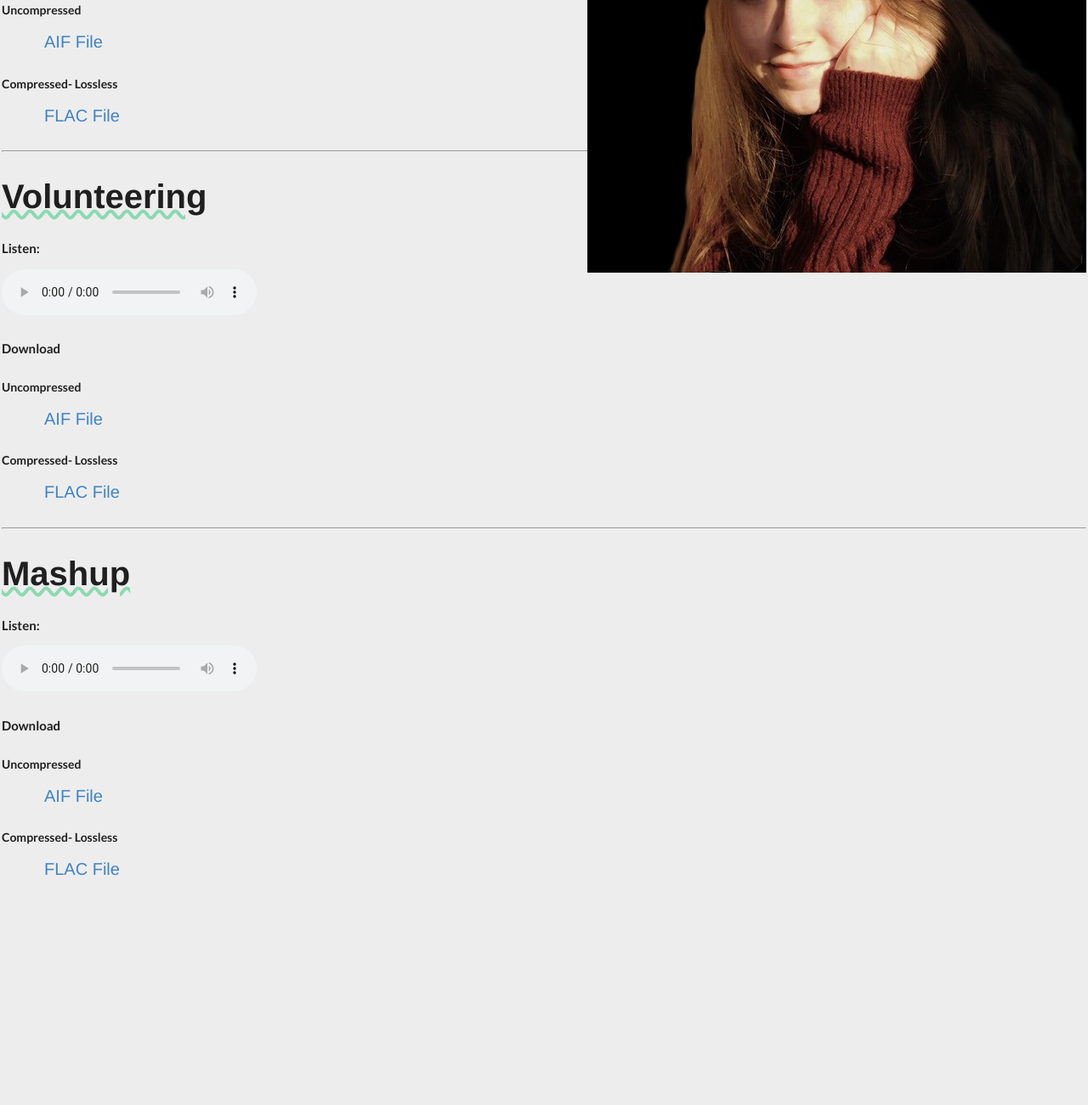
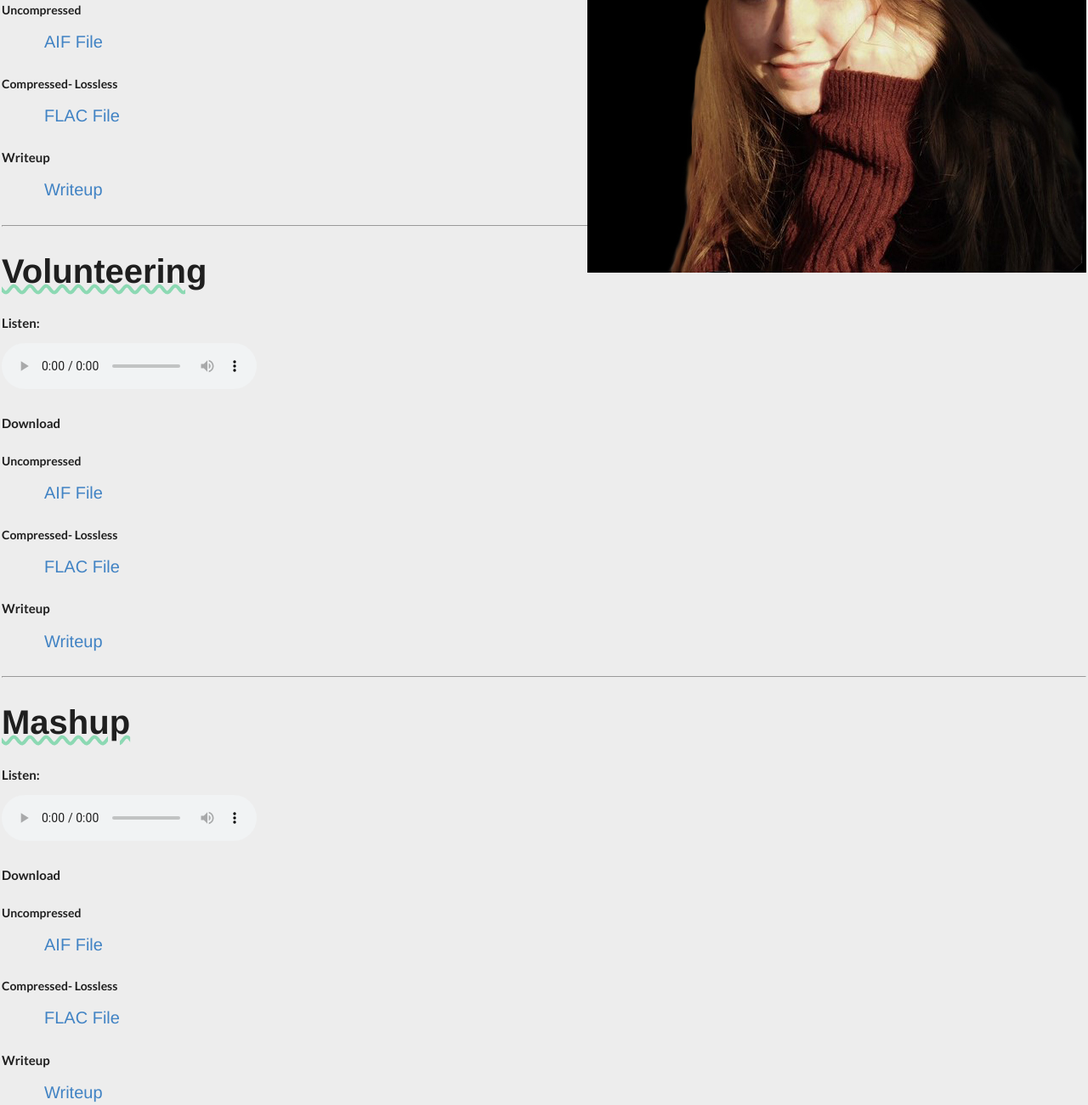
Before and after one commit to Ciara-Martin/ciara-martin.github.io, a plain HTML site: page audio.html in a window 1280 px wide. Shown: the part 440-1741 px from the top of the page at 85% size. Before the commit the page ends 1478 px from the top, so only its background shows below. Drawn offline with nearby package versions, Linux system fonts and the light colour scheme.

Commit message:
Update audio.html

```diff
--- a/audio.html
+++ b/audio.html
@@ -49,6 +49,12 @@
 <div>
 <p> <a href="audios/final3.flac" download>FLAC File</a></p>
  </div>
+
+		<h4>Writeup</h4>
+<div>
+<p> <a href="audios/final4.aif" download>Writeup</a></p>
+ </div>
+
 <br>
     <hr>
 <br>
@@ -72,6 +78,10 @@
 <p> <a href="audios/volunteering.flac" download>FLAC File</a></p>
  </div>
 
+		<h4>Writeup</h4>
+<div>
+<p> <a href="audios/final4.aif" download>Writeup</a></p>
+ </div>
 <br>
     <hr>
 <br>
@@ -96,6 +106,11 @@
 <p> <a href="audios/mashup.flac" download>FLAC File</a></p>
  </div>
 
+		<h4>Writeup</h4>
+<div>
+<p> <a href="audios/final4.aif" download>Writeup</a></p>
+ </div>
+
 <script src="https://code.jquery.com/jquery-3.6.0.min.js"
         integrity="sha256-/xUj+3OJU5yExlq6GSYGSHk7tPXikynS7ogEvDej/m4="
         crossorigin="anonymous">
```
